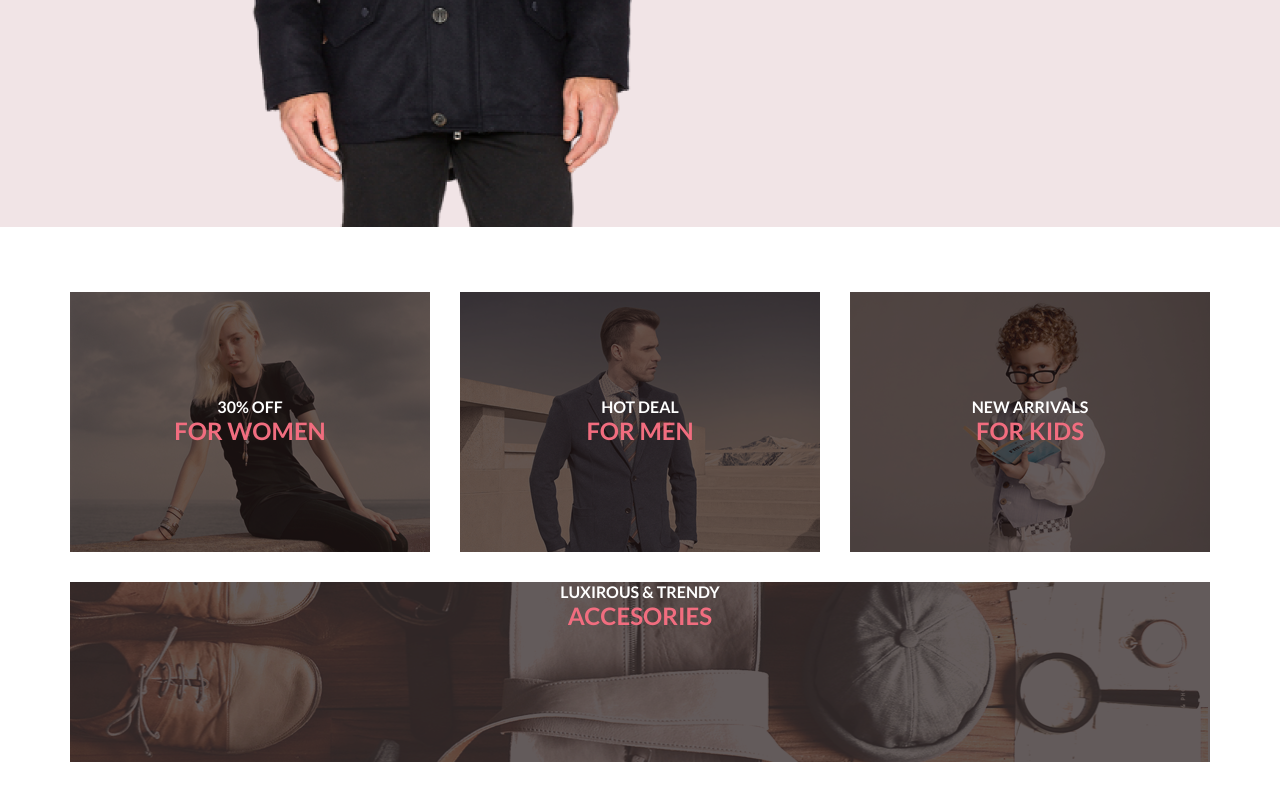
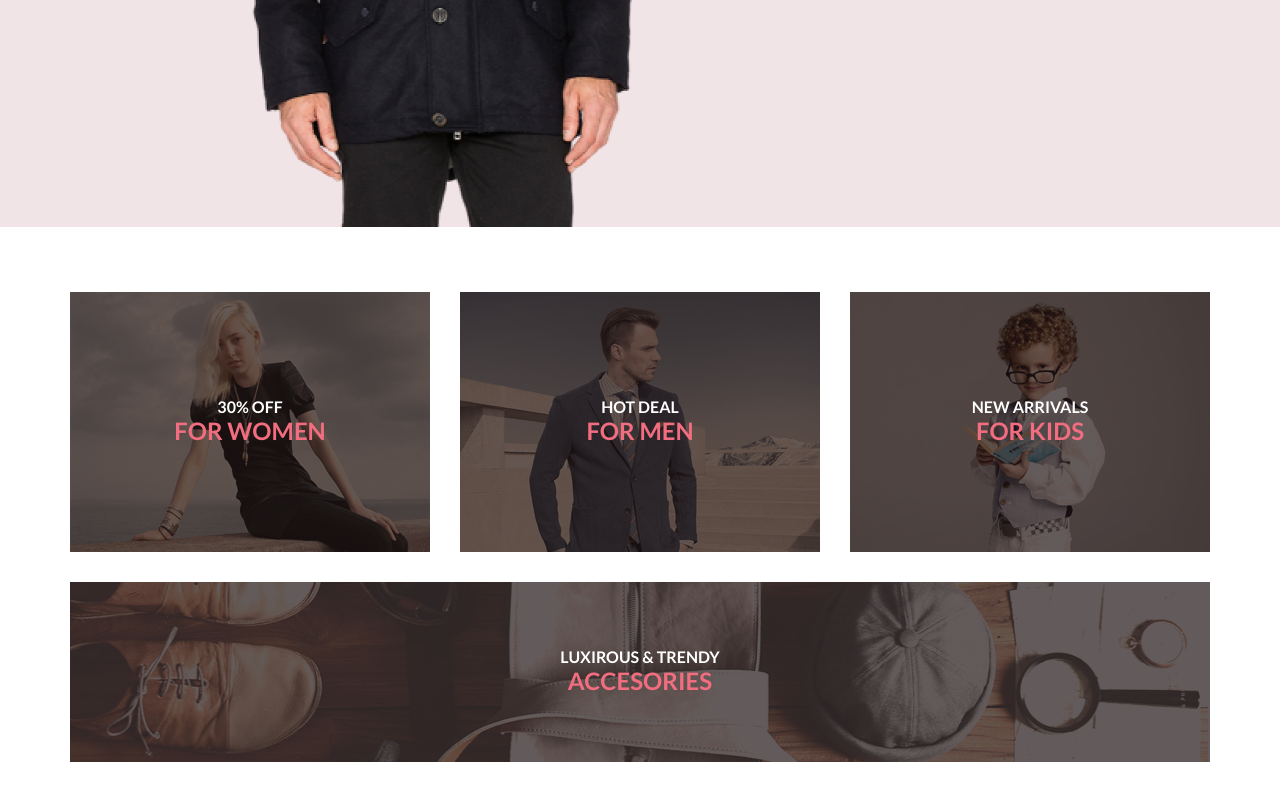
Before and after one commit to toron2c/project, a plain HTML site: page index.html in a window 1280 px wide. Shown: the part 615-1415 px from the top of the page. Drawn offline with Linux system fonts and the light colour scheme.

Commit message:
Update style.css
update style.css

```diff
--- a/style.css
+++ b/style.css
@@ -132,6 +132,6 @@ body {
 .card-text {
     padding: 105px 0px;
 }
-.car d-text-bot {
+.card-text-bot {
     padding: 65px 0px;
 }
```
